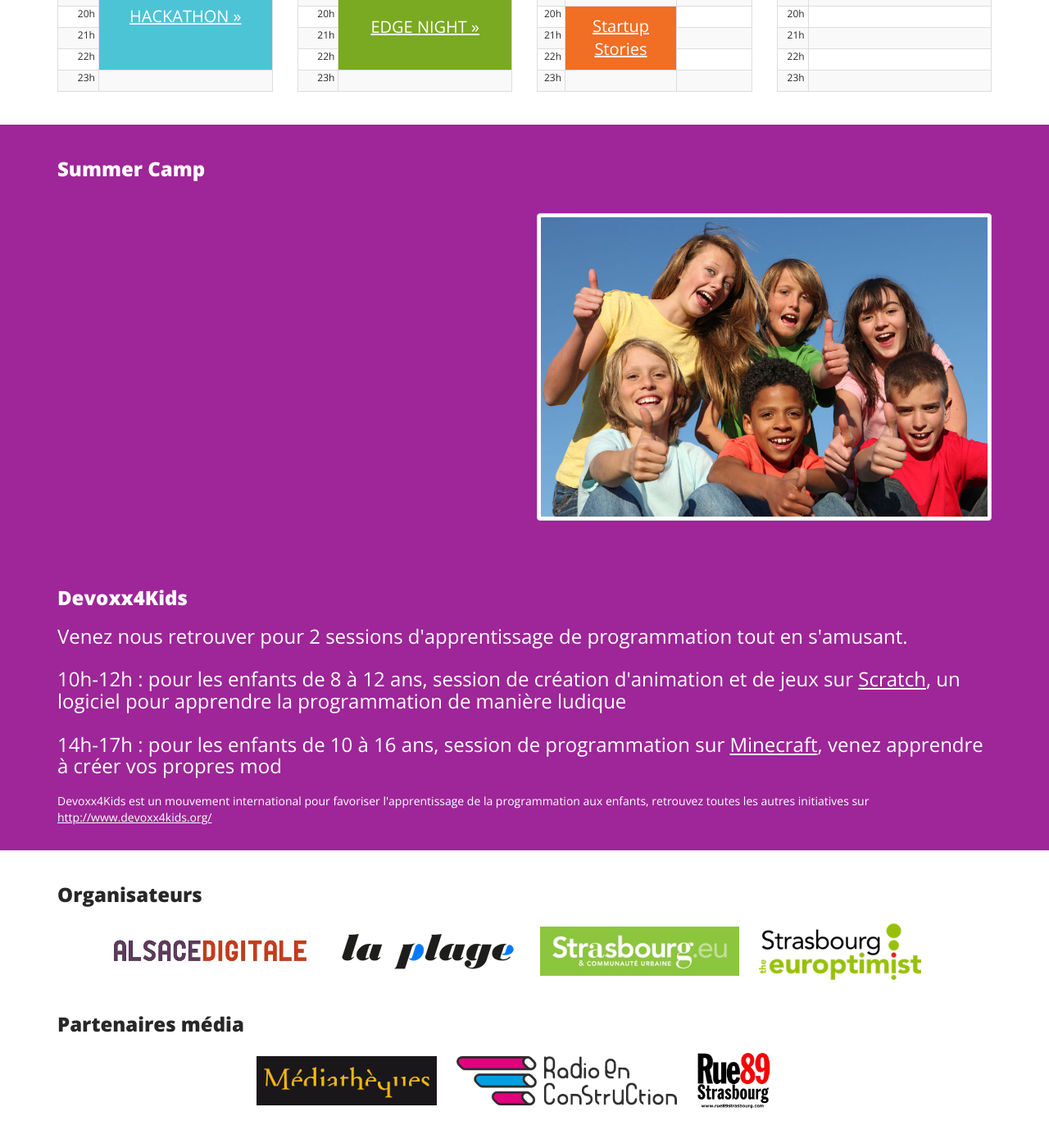
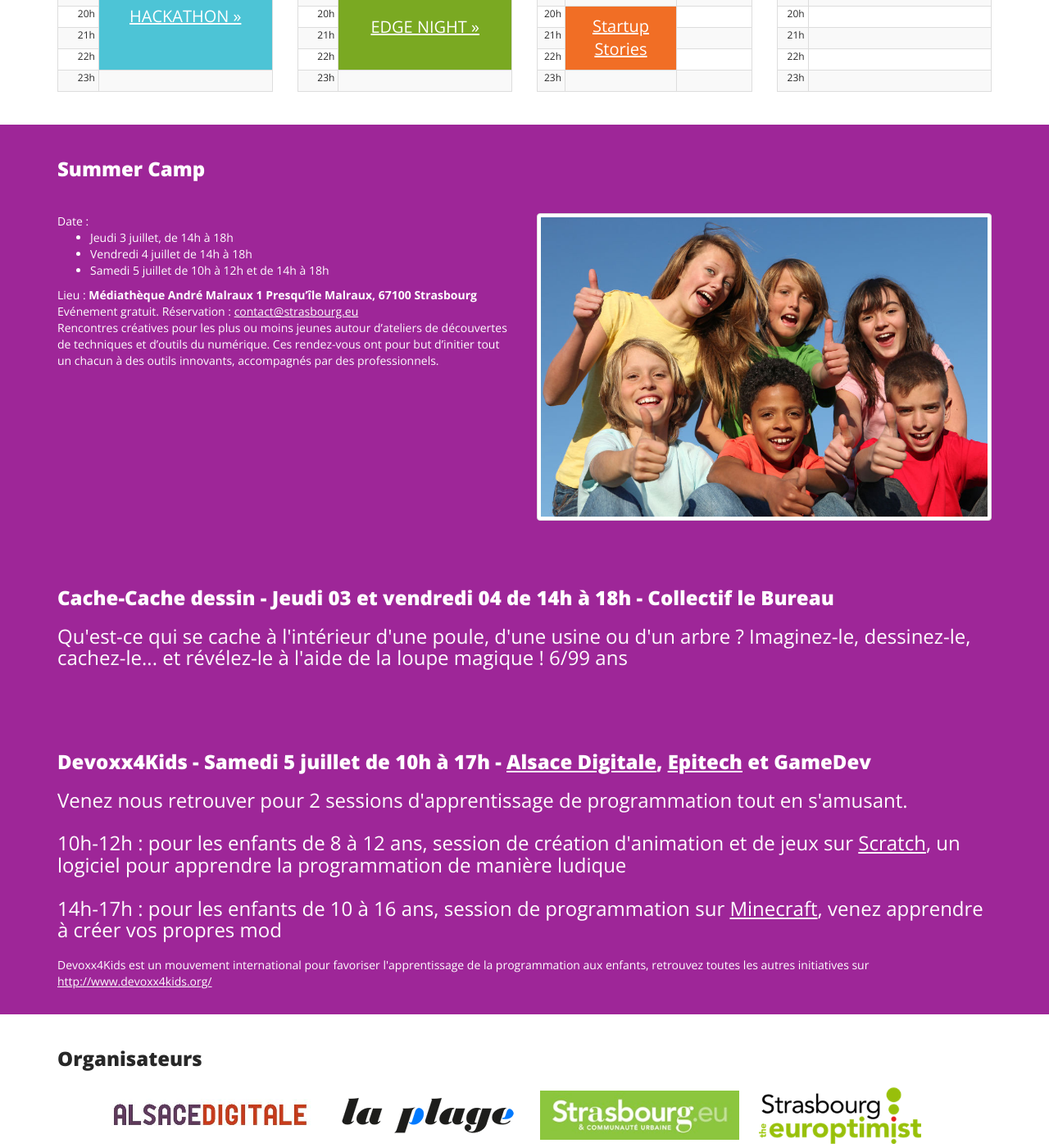
Before and after one commit to AlsaceDigitale/www.edgefest.fr-2019-temporary, a Jekyll site: the page built from summercamp.html, in a window 1280 px wide and 1400 px high, scrolled down 1201 px. Shown: the whole window at 82% size. Built offline with Jekyll 4.4.1, drawn with Linux system fonts in a browser that asks for light colours; nearby versions of some CDN libraries; some web fonts are replaced.

Commit message:
Update summercamp.html

```diff
--- a/_includes/summercamp.html
+++ b/_includes/summercamp.html
@@ -11,6 +11,14 @@
   <div class="container">
     <div class="row">
       <div class="col-xs-6">
+      Date :    <ul><li>Jeudi 3 juillet, de 14h à 18h</li>
+        <li>Vendredi 4 juillet de 14h à 18h</li>
+        <li>Samedi 5 juillet de 10h à 12h et de 14h à 18h</li>
+      </ul>
+      <p>Lieu : <b>Médiathèque André Malraux 1 Presqu’île Malraux, 67100 Strasbourg</b>
+Evénement gratuit. Réservation : <a href="mailto:contact@strasbourg.eu">contact@strasbourg.eu</a><br>
+Rencontres créatives pour les plus ou moins jeunes autour d’ateliers de découvertes de techniques et d’outils du numérique. Ces rendez-vous ont pour but d’initier tout un chacun à des outils innovants, accompagnés par des professionnels.
+</p>
       </div>
       <div class="col-xs-6"><div class="thumbnail"><img src="/img/summercamp1.jpg" /></div></div>
     </div>
@@ -20,7 +28,17 @@
   <div class="container">
     <div class="row">
       <div class="col-xs-12">
-        <h2>Devoxx4Kids</h2>
+        <h2>Cache-Cache dessin - Jeudi 03 et vendredi 04 de 14h à 18h - Collectif le Bureau</h2>
+        <h3>Qu'est-ce qui se cache à l'intérieur d'une poule, d'une usine ou d'un arbre ? Imaginez-le, dessinez-le, cachez-le... et révélez-le à l'aide de la loupe magique ! 6/99 ans
+      </div>
+    </div>
+  </div>
+</section>
+<section id="devoxx4kids" class="summercamp">
+  <div class="container">
+    <div class="row">
+      <div class="col-xs-12">
+        <h2>Devoxx4Kids - Samedi 5 juillet de 10h à 17h - <a href="http://www.alsacedigitale.org">Alsace Digitale</a>, <a href="">Epitech</a> et GameDev</h2>
         <h3>Venez nous retrouver pour 2 sessions d'apprentissage de programmation tout en s'amusant.
           <br><br>
           10h-12h : pour les enfants de 8 à 12 ans, session de création d'animation et de jeux sur <a href="http://scratch.mit.edu/">Scratch</a>, un logiciel pour apprendre la programmation de manière ludique
```
